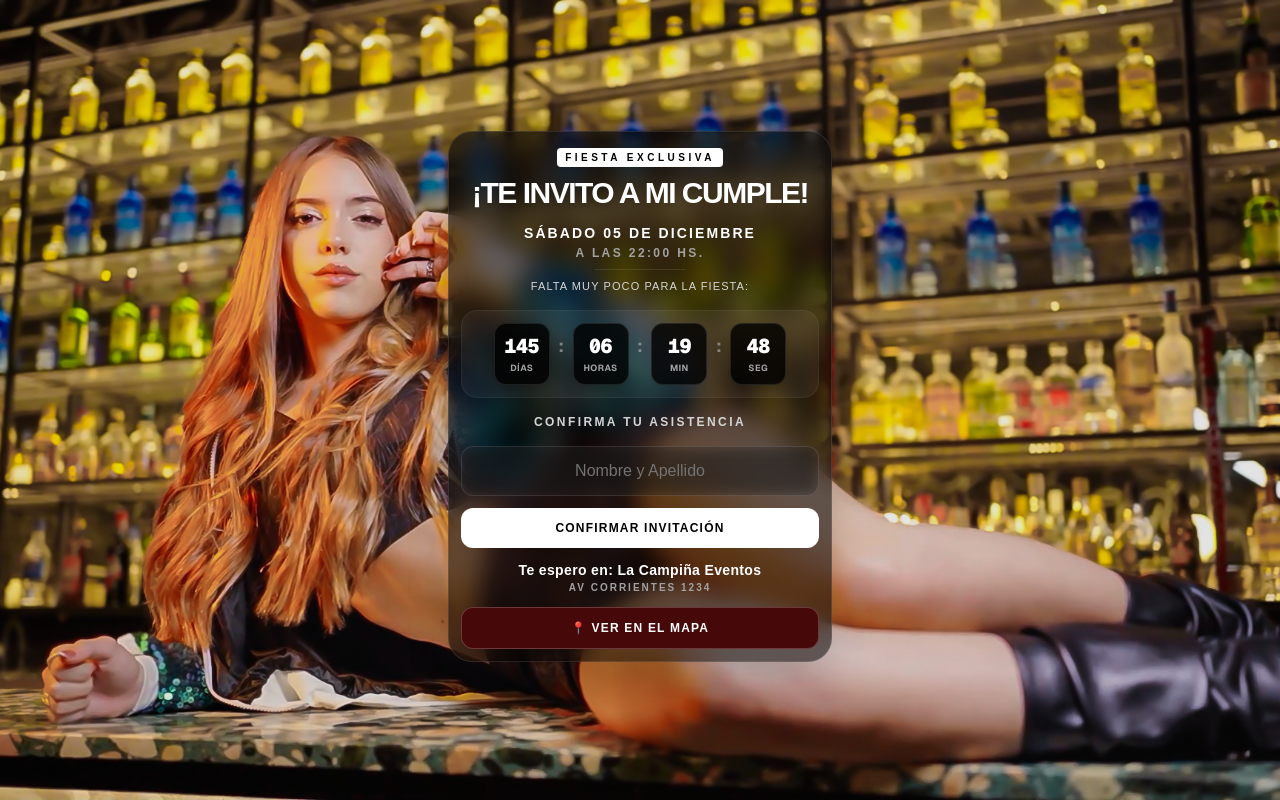
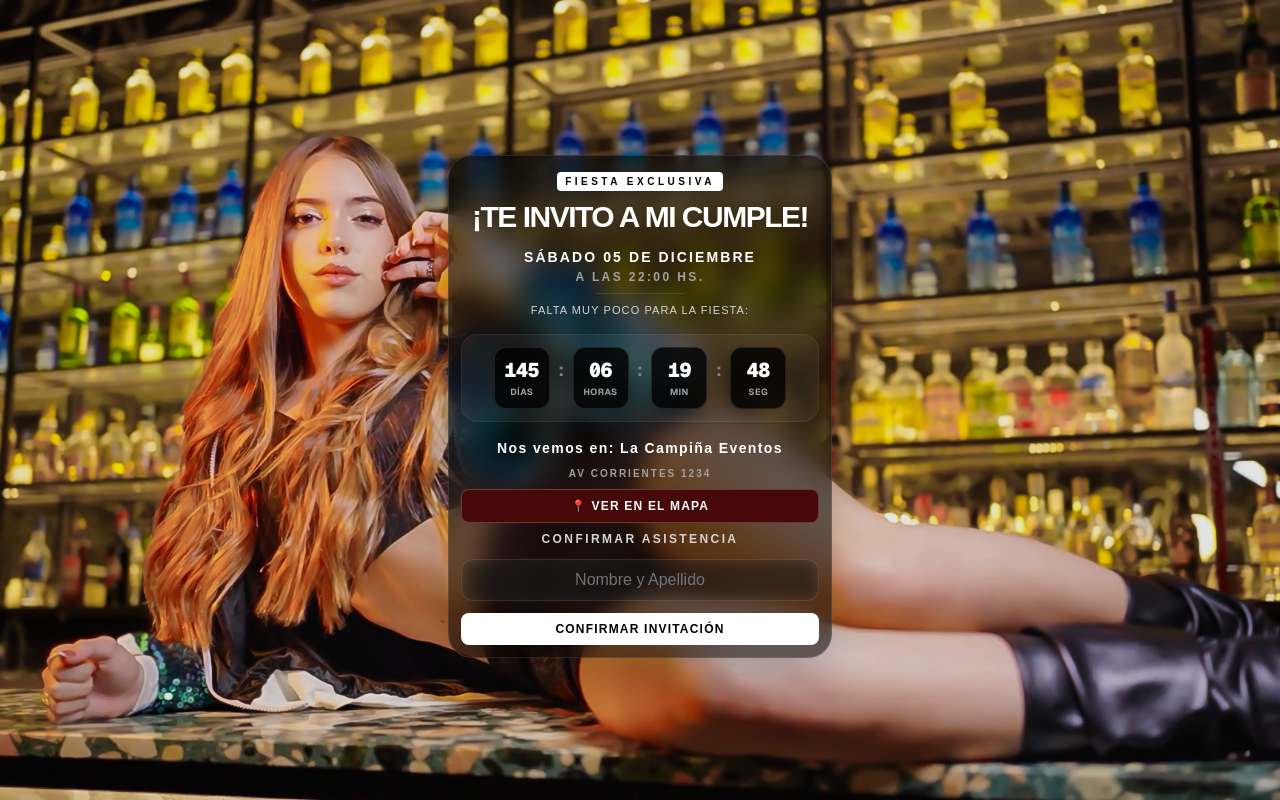
Before and after one commit to rosaduartemercedes/tarjeta-cumple, a Next.js app: page / in a window 1280 px wide. Built offline with nearby package versions, Linux system fonts and the light colour scheme.

Commit message:
aprendiendo tailwind

```diff
--- a/app/page.js
+++ b/app/page.js
@@ -23,7 +23,7 @@ export default function Home() {
       // 1. bg-[url('/foto-mobile.jpg')] -> Carga la foto vertical por defecto (celulares).
       // 2. md:bg-[url('/foto-desktop.jpg')] -> En pantallas grandes (computadoras), cambia la foto a la horizontal.
       // 3. justify-end md:justify-center -> Abajo en el celu (para no tapar la cara), centrado en la compu.
-className="relative min-h-[100dvh] w-full flex flex-col items-center justify-end p-4 pb-6 md:justify-center bg-cover bg-[center_top_20%] md:bg-center bg-no-repeat bg-[url('/fondocatamobile2.png')] md:bg-[url('/fondocata4.jpg')]"
+className="relative min-h-[100dvh] w-full flex flex-col items-center justify-end p-4 pb-1 md:justify-center bg-cover bg-[center_top_20%] md:bg-center bg-no-repeat bg-[url('/fondocatamobile2.png')] md:bg-[url('/fondocata4.jpg')]"
 >
       <div className="absolute inset-0 bg-neutral-950/10 z-0"></div>
 
--- a/components/Formulario.js
+++ b/components/Formulario.js
@@ -81,7 +81,7 @@ if (
 
   return (
     <form onSubmit={handleSubmit} className="flex flex-col gap-3 w-full">
-      <div className="text-center mb-1">
+      <div className="text-center mb-0">
 
 
 
@@ -89,11 +89,33 @@ if (
 
 
 
+<div className="text-center mt-0 mb-0">
+
+  <p className="text-sm font-semibold text-white tracking-[0.1em] ">Nos vemos en: La Campiña Eventos</p>
+  <p className="text-[10px] mt-2 font-bold uppercase tracking-[0.2em] text-neutral-400">Av Corrientes 1234 </p>
+
+</div>
+
+
+<a
+
+  href="https://maps.google.com/?q=La+Campiña+Eventos+Av+siempreviva+1234" // Tu link real de Maps
+
+  target="_blank"
+
+  rel="noopener noreferrer"
+
+ className="md:w-full mx-auto w-64 my-2 bg-red-950 border border-white/20 hover:border-white/40 text-white hover:text-neutral-200 p-2 rounded-lg font-bold uppercase tracking-widest text-xs transition-all active:scale-[0.98] text-center block hover:cursor-pointer"
+>
+
+  📍 Ver en el mapa
+
+</a>
 
 
 
 
-        <h2 className="text-xs font-bold uppercase tracking-[0.2em] text-neutral-300">Confirma tu asistencia</h2>
+        <h2 className="text-xs font-bold uppercase tracking-[0.2em] text-neutral-300">Confirmar asistencia</h2>
       </div>
 
       <input
@@ -106,39 +128,17 @@ if (
         }}
         disabled={status === "loading"}
         required
-        className="border border-white/10 p-3 rounded-xl text-base focus:outline-none focus:ring-1 focus:ring-white text-white bg-white/5 placeholder-neutral-500 backdrop-blur-sm transition-all text-center"
+        className="border border-white/10 p-2 rounded-xl text-base focus:outline-none focus:ring-1 focus:ring-white text-white bg-white/5 placeholder-neutral-500 backdrop-blur-sm transition-all text-center"
       />
 
       <button
         type="submit"
         disabled={status === "loading"}
-        className="bg-white text-black p-3 hover:cursor-pointer rounded-xl font-black uppercase tracking-widest hover:bg-neutral-200 transition-all disabled:bg-neutral-700 text-xs active:scale-[0.98]"
+        className="mx-auto w-64 md:w-full bg-white text-black p-2 hover:cursor-pointer rounded-lg font-black uppercase tracking-widest hover:bg-neutral-200 transition-all disabled:bg-neutral-700 text-xs active:scale-[0.98]"
       >
         {status === "loading" ? "Confirmando..." : "Confirmar Invitación"}
       </button>
 
- <div className="text-center mt-0 mb-0">
-
-  <p className="text-sm font-semibold text-white tracking-wide">Te espero en: La Campiña Eventos</p>
-  <p className="text-[10px] font-bold uppercase tracking-[0.2em] text-neutral-400">Av Corrientes 1234 </p>
-
-</div>
-
-
-<a
-
-  href="https://maps.google.com/?q=La+Campiña+Eventos+Av+siempreviva+1234" // Tu link real de Maps
-
-  target="_blank"
-
-  rel="noopener noreferrer"
-
- className="w-full bg-red-950 border border-white/20 hover:border-white/40 text-white hover:text-neutral-200 p-3 rounded-xl font-bold uppercase tracking-widest text-xs transition-all active:scale-[0.98] text-center block mt-0 hover:cursor-pointer"
->
-
-  📍 Ver en el mapa
-
-</a>
 
 
       {/* Mensaje de validación de Nombre y Apellido */}
```
